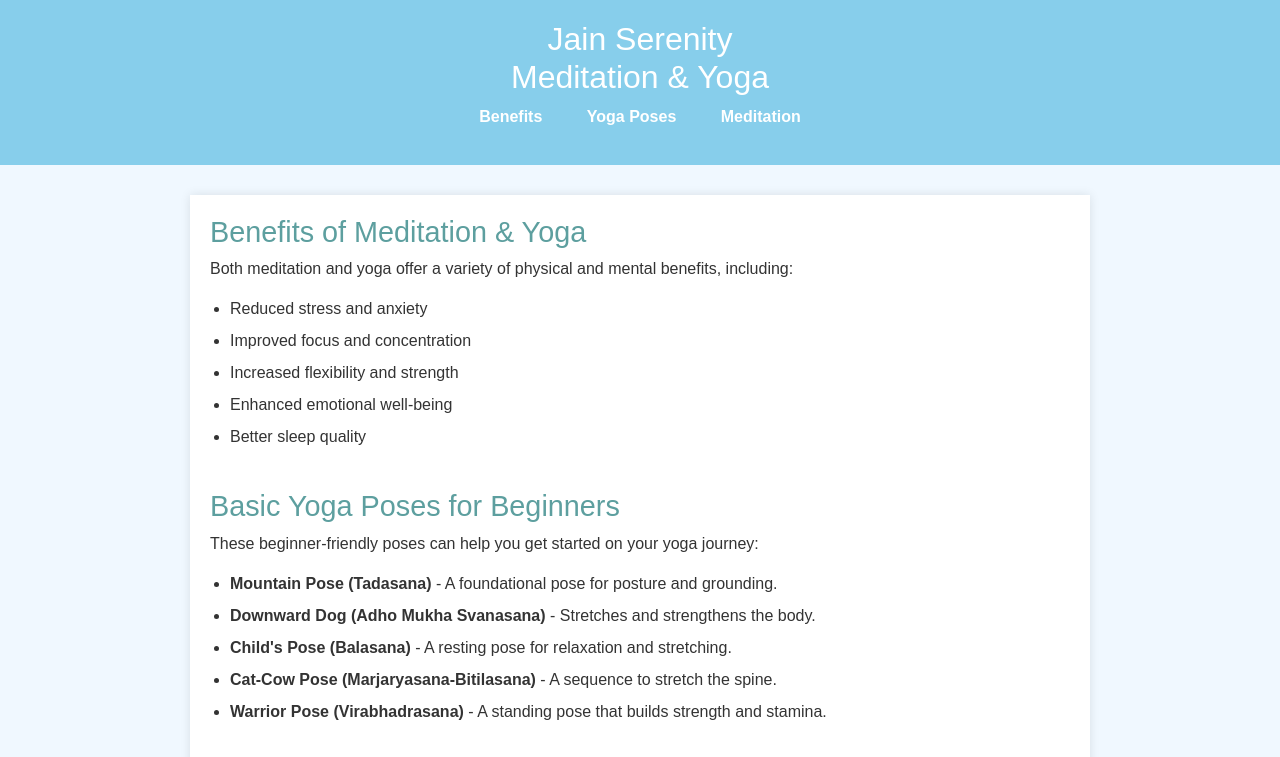
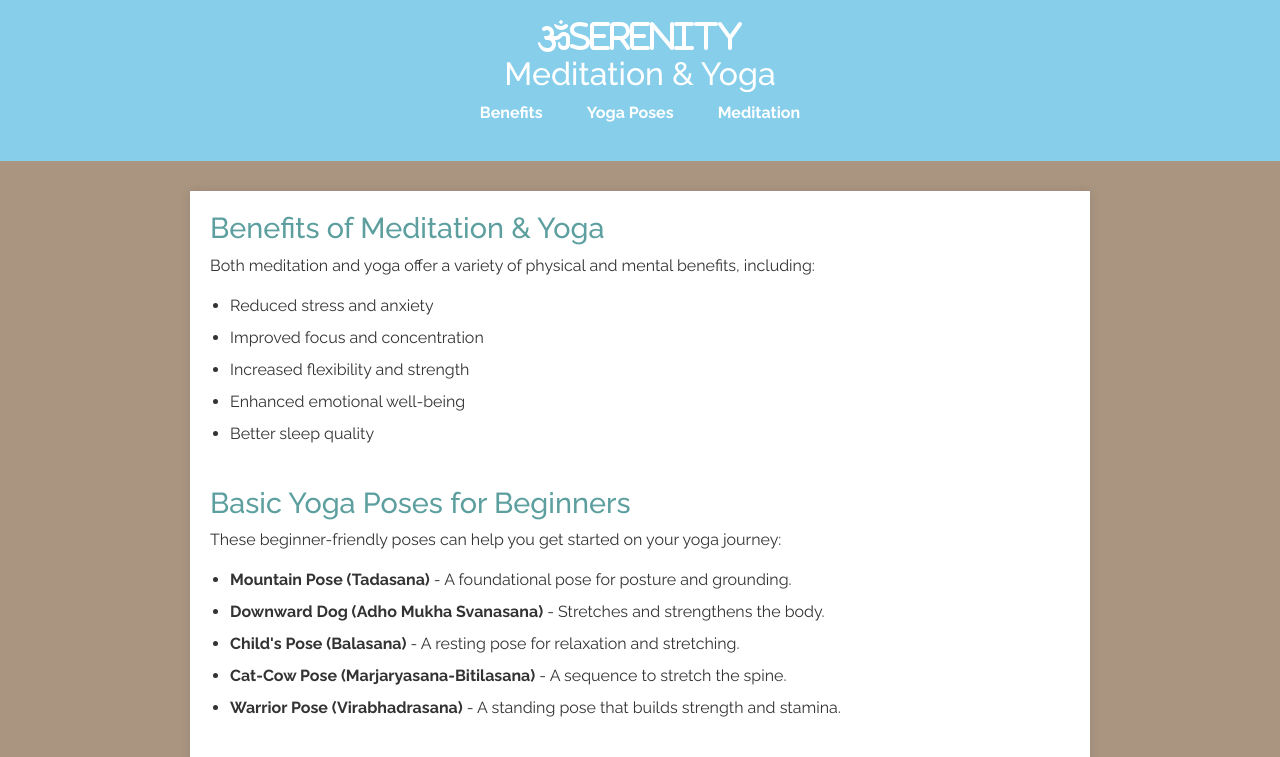
Before and after one commit to Zalakshah786/hackathon-project1, a plain HTML site: page index.html in a window 1280 px wide. Shown: the top 757 px of the page. Drawn offline with nearby package versions, Linux system fonts and the light colour scheme; a web font is replaced by a local one.

Commit message:
started something :)

```diff
--- a/assest/css/style.css
+++ b/assest/css/style.css
@@ -1,11 +1,22 @@
 @import url('https://fonts.googleapis.com/css2?family=Inter:ital,opsz,wght@0,14..32,100..900;1,14..32,100..900&family=Macondo&family=Raleway:ital,wght@0,100..900;1,100..900&display=swap');
+
+
+/* CSS Variables */
+:root {
+    --primary-font: "raleway", sans-serif;
+    --secondary-font: "Macondo", cursive;
+    --primary-color: #3a2620; /* dark brown */
+    --secondary-color: #aa9581; /* light brown */
+    --highlight-color: #416a8e; /* blue */
+    --highlight-color-light: #aa9581; /* light brown */
+}
 
 /* General styles for the body */
 body {
-    font-family: 'Arial', sans-serif;
+    font-family: var(--primary-font);
     margin: 0;
     padding: 0;
-    background-color: #f0f8ff;
+    background-color: var(--highlight-color-light);
     color: #333;
 }
 
--- a/index.html
+++ b/index.html
@@ -15,7 +15,7 @@
 
 <body>
     <header>
-        <h1>Jain Serenity</h1>
+        <h1 <i class="fa-solid fa-om"></i>Serenity</h1>
         <h2>Meditation & Yoga</h2>
         <nav>
             <ul>
```
